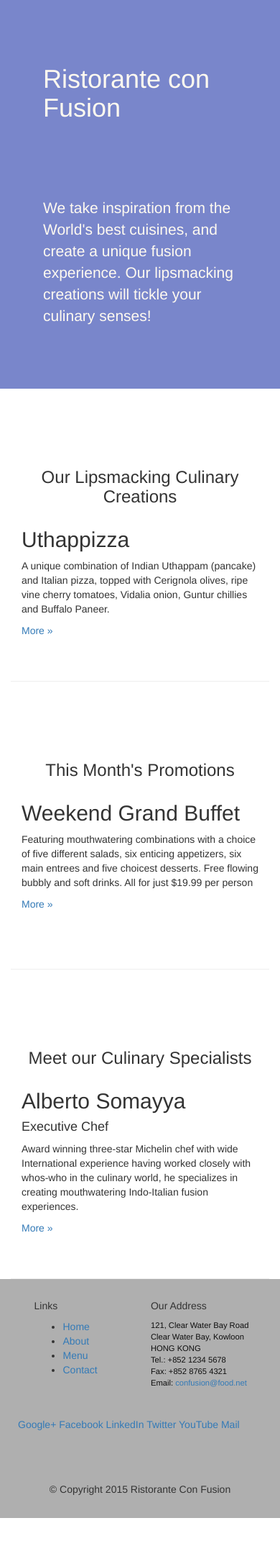
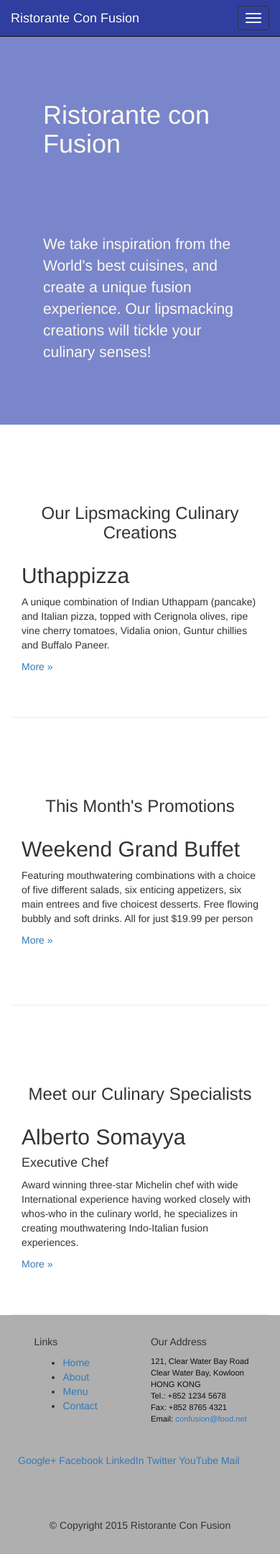
Before and after one commit to nilichen/full-stack-web-dev, a web app: file module2/conFusion/index.html in a window 390 px wide. Shown: the whole page at 72% size. Before the commit the page ends 2109 px from the top, so only its background shows below. Run offline with its HTML, style and script files only (its server is not run), Linux system fonts and the light colour scheme; some libraries are stand-ins or nearby versions.

Commit message:
bootstrap navbar + responsive + dropdown

```diff
--- a/module2/conFusion/css/mystyles.css
+++ b/module2/conFusion/css/mystyles.css
@@ -28,3 +28,36 @@ address{
     margin:0px;
     color:#0f0f0f;
 }
+
+body{
+    padding:50px 0px 0px 0px;
+    z-index:0;
+}
+
+.navbar-inverse {
+     background: #303F9F;
+}
+
+.navbar-inverse .navbar-nav > .active > a,
+.navbar-inverse .navbar-nav > .active > a:hover,
+.navbar-inverse .navbar-nav > .active > a:focus {
+    color: #fff;
+    background: #1A237E;
+}
+
+.navbar-inverse .navbar-nav > .open > a,
+ .navbar-inverse .navbar-nav > .open > a:hover,
+ .navbar-inverse .navbar-nav > .open > a:focus {
+    color: #fff;
+    background: #1A237E;
+}
+
+.navbar-inverse .navbar-nav .open .dropdown-menu> li> a,
+.navbar-inverse .navbar-nav .open .dropdown-menu {
+    background-color: #303F9F;
+    color:#eeeeee;
+}
+
+.navbar-inverse .navbar-nav .open .dropdown-menu> li> a:hover {
+    color:#000000;
+}
--- a/module2/conFusion/index.html
+++ b/module2/conFusion/index.html
@@ -22,9 +22,44 @@
 </head>
 
 <body>
+    <nav class="navbar navbar-inverse navbar-fixed-top" role="navigation">
+        <div class="container">
+            <div class="navbar-header">
+                <button type="button" class="navbar-toggle collapsed" data-toggle="collapse" data-target="#navbar" aria-expanded="false" aria-controls="navbar">
+                    <span class="sr-only">Toggle navigation</span>
+                    <span class="icon-bar"></span>
+                    <span class="icon-bar"></span>
+                    <span class="icon-bar"></span>
+                </button>
+                <a class="navbar-brand" href="#">Ristorante Con Fusion</a>
+            </div>
+            <div id="navbar" class="navbar-collapse collapse">
+                <ul class="nav navbar-nav">
+                    <li class="active"><a href="#">Home</a></li>
+                    <li><a href="#">About</a></li>
+                    <li class="dropdown">
+                        <a href="#" class="dropdown-toggle" data-toggle="dropdown"
+                         role="button" aria-haspopup="true" aria-expanded="false">
+                         Menu <span class="caret"></span></a>
+                        <ul class="dropdown-menu">
+                            <li><a href="#">Appetizers</a></li>
+                            <li><a href="#">Main Courses</a></li>
+                            <li><a href="#">Desserts</a></li>
+                            <li><a href="#">Drinks</a></li>
+                            <li role="separator" class="divider"></li>
+                            <li class="dropdown-header">Specials</li>
+                            <li><a href="#">Lunch Buffet</a></li>
+                            <li><a href="#">Weekend Brunch</a></li>
+                        </ul>
+                     </li>
+                    <li><a href="#">Contact</a></li>
+                </ul>
+            </div>
+
+        </div>
+    </nav>
 
     <header class="jumbotron">
-
         <!-- Main component for a primary marketing message or call to action -->
 
         <div class="container">
```
